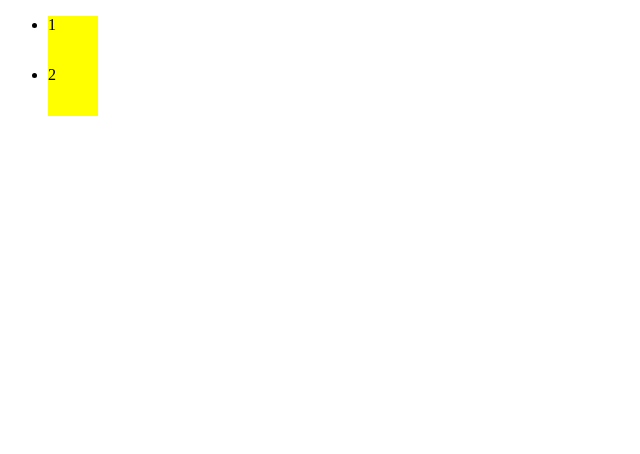
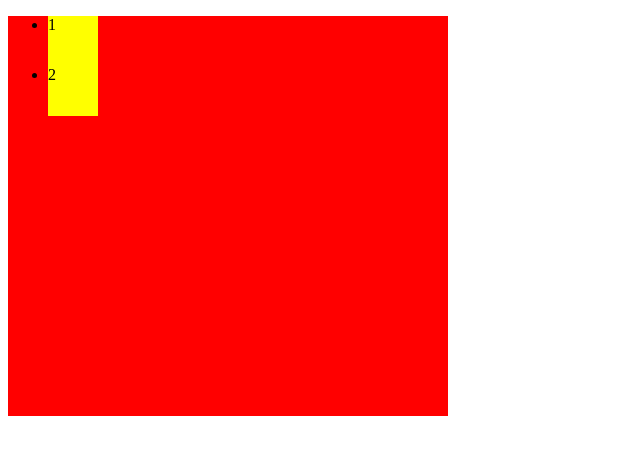
Before and after one commit to p552357111/pky1, a plain HTML site: page index.html in a window 1280 px wide. Shown: the whole page, without its empty margins (0-640 px from the left). Drawn offline with Linux system fonts and the light colour scheme.

Commit message:
changeStyle

```diff
--- a/index.html
+++ b/index.html
@@ -8,11 +8,18 @@
 			width: 50px;
 			height: 50px;
 			background:yellow;
+		}
+		.list{
+			width:400px;
+			height:400px;
+			background: red;
+
+		}
 	</style>
 </head>
 <body>
 	<div id="box">
-		<ul>
+		<ul class =  "list">
 			<li>1</li>
 			<li>2</li>
 		</ul>
```
